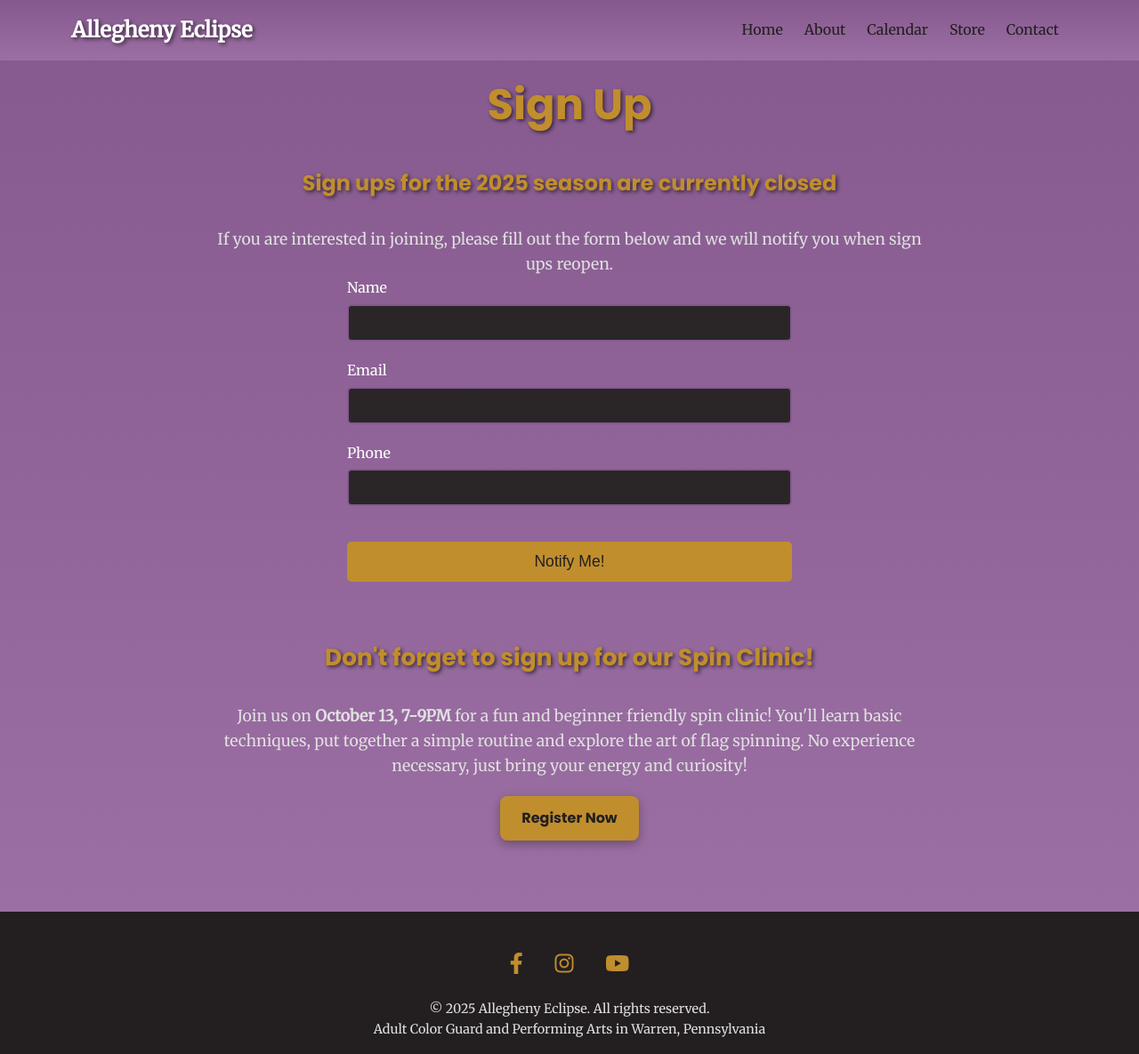
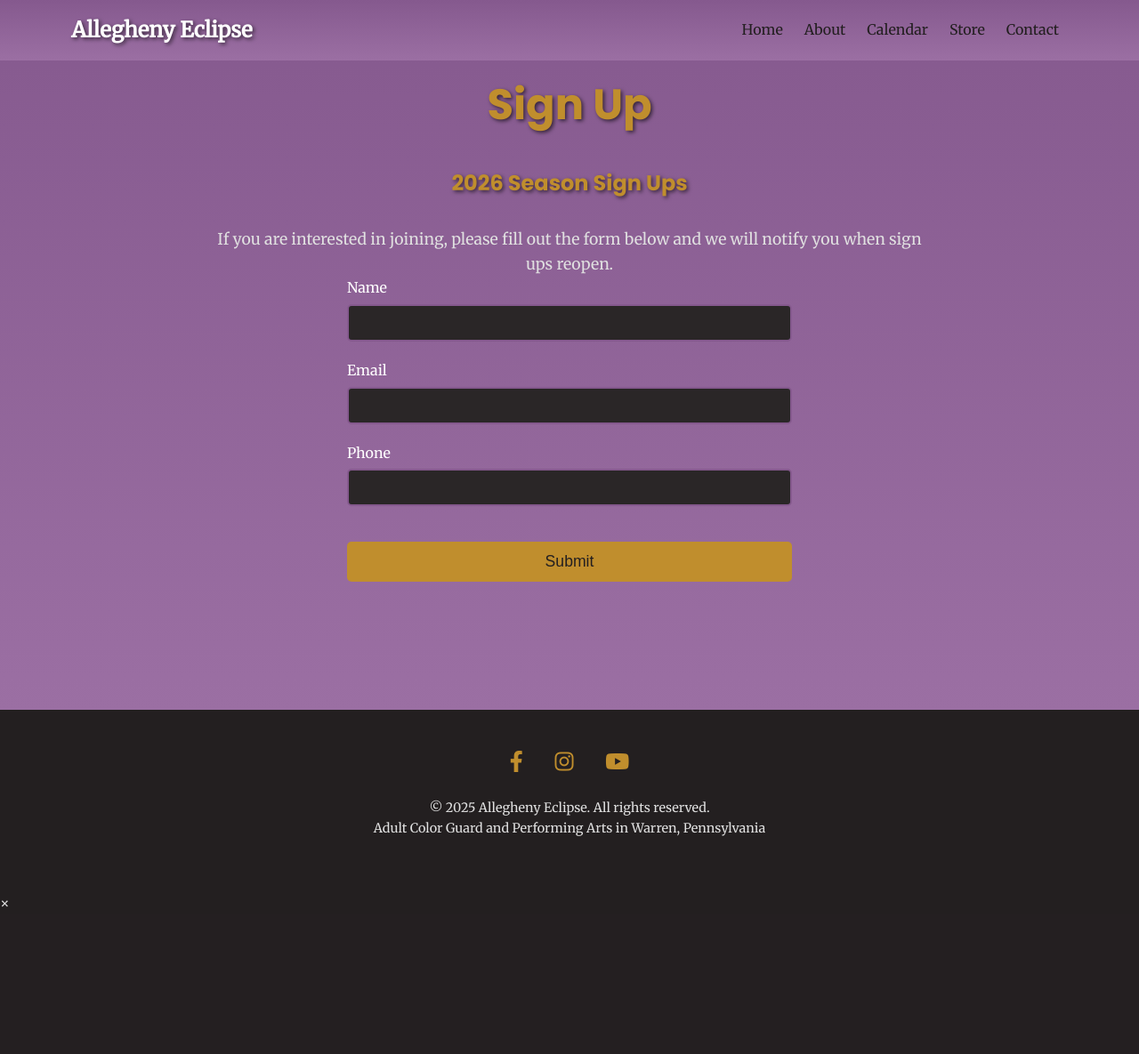
Before and after one commit to ds2600/allegheny-eclipse, a PHP site: page /pages/signup.php in a window 1280 px wide. Shown: the top 1185 px of the page at 89% size. After the commit the page ends 1020 px from the top, so only its background shows below. Run offline with PHP 8.4, Linux system fonts and the light colour scheme; data that the repository does not hold is empty; some libraries are stand-ins or nearby versions.

Commit message:
removed clinic-added signups

```diff
--- a/inc/navbar.php
+++ b/inc/navbar.php
@@ -17,7 +17,7 @@ $base_url = '/';
                     <li class="dropdown">
                         <a href="<?php echo $base_url; ?>#about">About</a>
                             <ul class="dropdown-menu">
-                                <li><a href="signup.php">Sign Up</a></li>
+                                <li><a href="signup">Sign Up</a></li>
                             </ul>
                     </li>
                     <li><a href="<?php echo $base_url; ?>#calendar">Calendar</a></li>
--- a/pages/signup.php
+++ b/pages/signup.php
@@ -13,7 +13,7 @@ include '../inc/navbar.php';
     <section id="subpage-content" class="subpage-content">
         <div class="container">
             <h1>Sign Up</h1>
-            <h2 style="text-align: center;">Sign ups for the 2025 season are currently closed</h2>
+            <h2 style="text-align: center;">2026 Season Sign Ups</h2>
             <div class="content" style="text-align: center;">
                 <p>If you are interested in joining, please fill out the form below and we will notify you when sign ups reopen.</p>
                 <p>
@@ -34,14 +34,14 @@ include '../inc/navbar.php';
                             <div data-sitekey="<?php echo $_ENV['CF_SITE_KEY']; ?>" class="cf-turnstile"></div>
                             <input type="hidden" name="type" value="sign_up_list"/>
                         </div>
-                        <button type="submit" class="form-submit">Notify Me!</button>
+                        <button type="submit" class="form-submit">Submit</button>
                     </form>
                 </p>
-                <h2 style="margin-top:2rem;">Don't forget to sign up for our <strong>Spin Clinic</strong>!</h2>
+<!--                <h2 style="margin-top:2rem;">Don't forget to sign up for our <strong>Spin Clinic</strong>!</h2>
                 <p>Join us on <strong>October 13, 7-9PM</strong> for a fun and beginner friendly spin clinic! You'll learn basic techniques, put together a simple routine and explore the art of flag spinning. No experience necessary, just bring your energy and curiosity!</p>
                 <p class="event-cta">
                     <a href="/class-register.php" class="btn event-link form-submit" onclick="gtag('event', 'click', { 'event_category': 'Internal Link', 'event_label': 'Spin Clinic Registration Click', 'value': 1 });">Register Now</a>
-                </p>
+                </p>-->
 
 
             </div>
```
Also changed, not shown: pages/home.php (+4 -4 lines).
